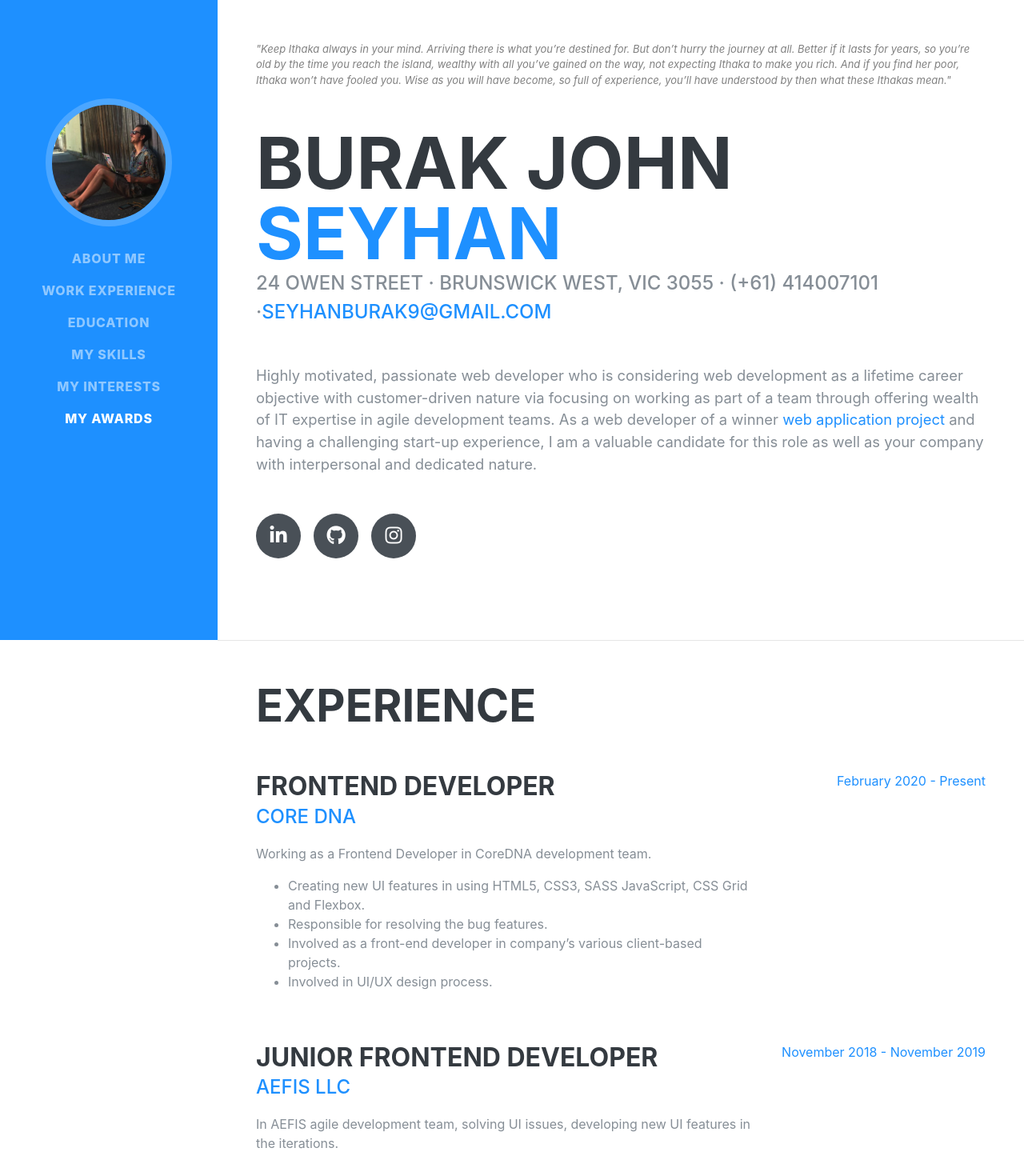
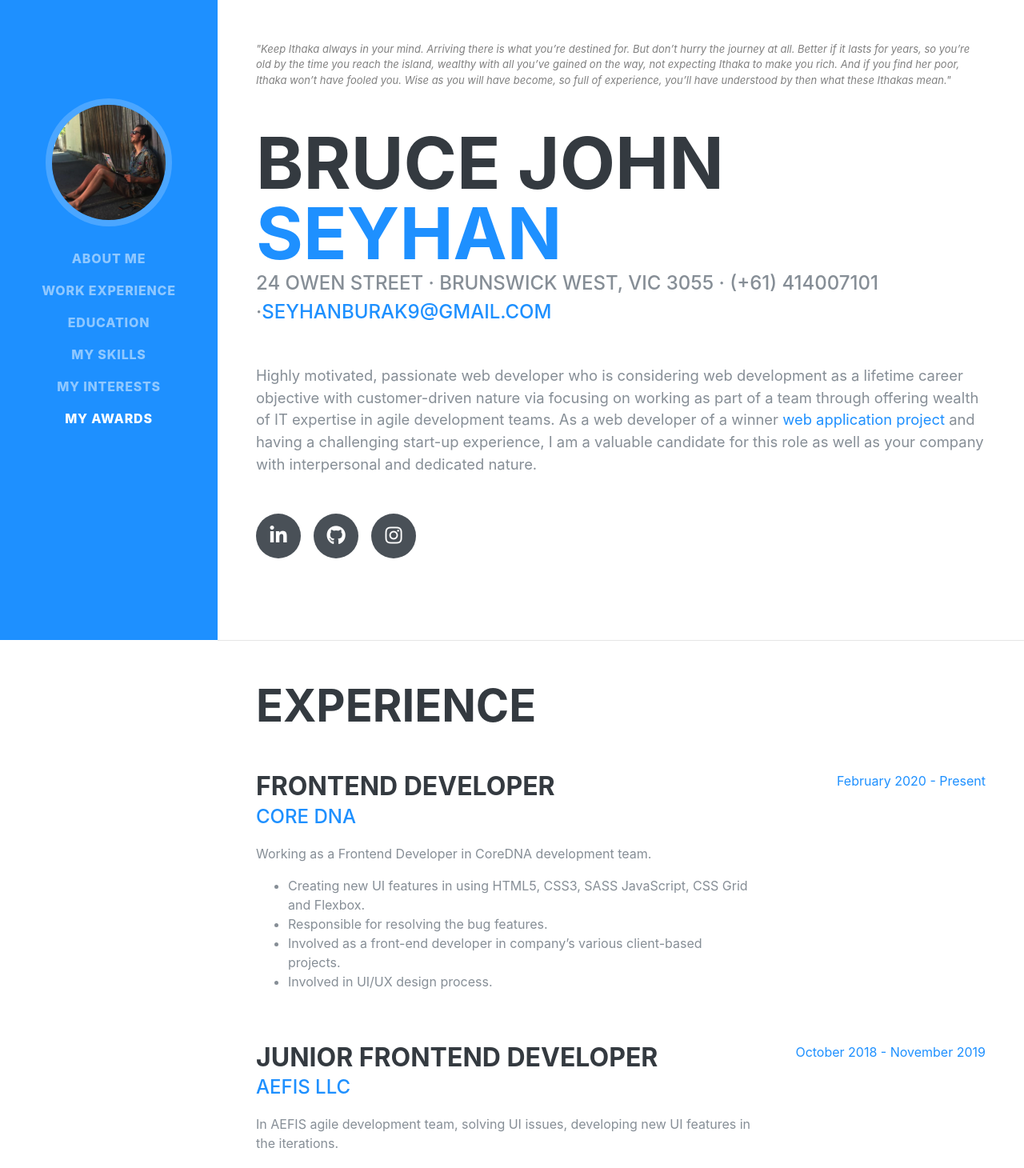
Before and after one commit to di0nys1s/myresume, a React (Create React App) app: page / in a window 1280 px wide. Shown: the top 1460 px of the page at 80% size. Built offline with nearby package versions, Linux system fonts and the light colour scheme; a web font is replaced by a local one.

Commit message:
new experience improvement

```diff
--- a/src/components/experience.jsx
+++ b/src/components/experience.jsx
@@ -68,7 +68,7 @@ const Experience = () => {
             </ul>
           </div>
           <div className="resume-date text-md-right">
-            <span className="text-primary">November 2018 - November 2019</span>
+            <span className="text-primary">October 2018 - November 2019</span>
           </div>
         </div>
 
--- a/src/components/resume.jsx
+++ b/src/components/resume.jsx
@@ -4,8 +4,7 @@ const Resume = () => {
   return (
     <section
       className="resume-section p-3 p-lg-5 d-flex align-items-center"
-      id="about"
-    >
+      id="about">
       <div className="w-100">
         <blockquote>
           <p
@@ -14,8 +13,7 @@ const Resume = () => {
               color: "grey",
               fontStyle: "Times New Roman",
               fontSize: "small"
-            }}
-          >
+            }}>
             <i>
               "Keep Ithaka always in your mind. Arriving there is what you’re
               destined for. But don’t hurry the journey at all. Better if it
@@ -28,7 +26,7 @@ const Resume = () => {
           </p>
         </blockquote>
         <h1 className="mb-0" style={{ fontSize: 90, marginTop: 50 }}>
-          Burak John
+          Bruce John
           <span className="text-primary"> Seyhan</span>
         </h1>
         <div className="subheading mb-5">
```
